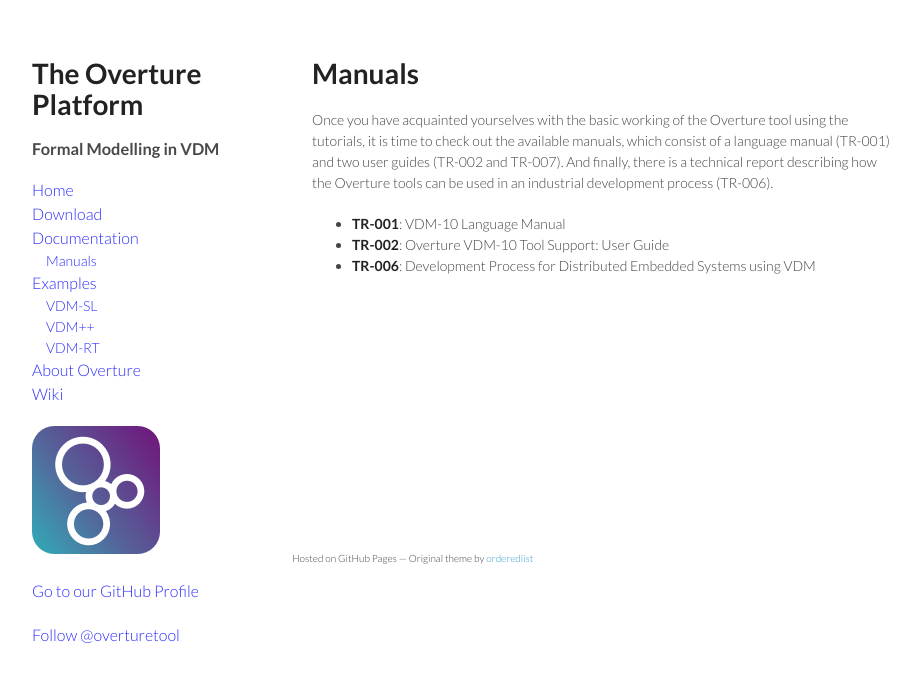
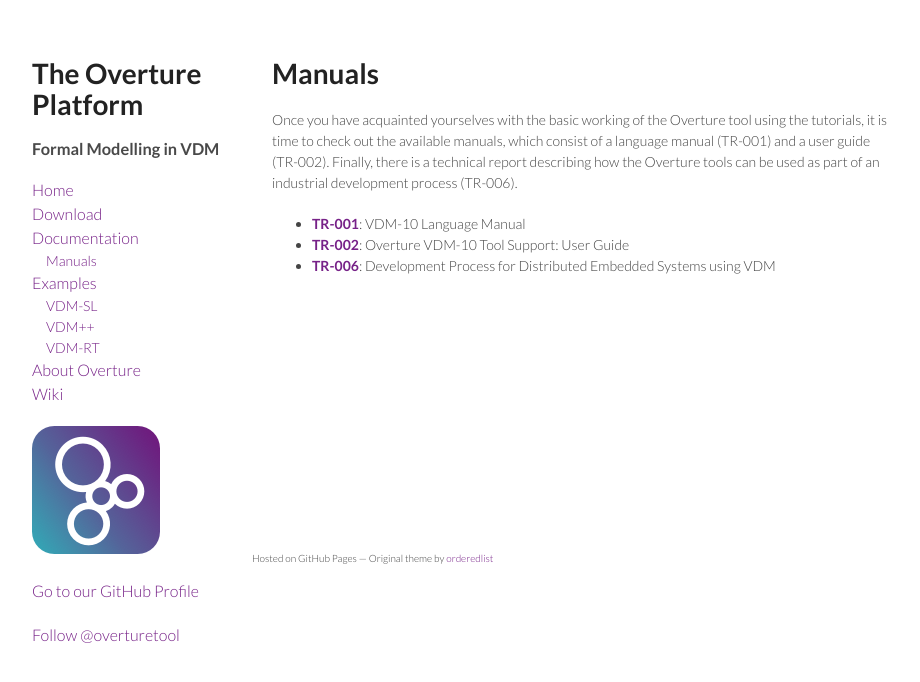
Before and after one commit to overturetool/overturetool.github.io, a Jekyll site: the page built from manuals/index.md, in a window 1280 px wide. Shown: the top 682 px of the page, without its empty margins (178-1098 px from the left). Built offline with Jekyll 4.4.1, drawn with Linux system fonts in a browser that asks for light colours; Markdown is read by kramdown in place of the engine named in the settings.

Commit message:
Typo and format correction

```diff
--- a/_layouts/default.html
+++ b/_layouts/default.html
@@ -31,13 +31,13 @@
             <ul>
               <li><a href="{{ site.url }}/examples/vdmsl/">VDM-SL</a></li>
               <li><a href="{{ site.url }}/examples/vdm++/">VDM++</a></li>
-              <li><a href="{{ site.url }}/examples/vdmrt/">VDM-RT</li>
+              <li><a href="{{ site.url }}/examples/vdmrt/">VDM-RT</a></li>
             </ul>
           </li>
           <li><a href="{{ site.url }}/about/">About Overture</a></li>
           <li><a href="http://wiki.overturetool.org/index.php/Main_Page">Wiki</a></li>
         </ul>
-        <p><img src="{{ site.url }}/images/Overture_icon_128x128.png" alt="Overture Tool"></p>
+        <p><img src="{{ site.url }}/images/Overture-logo.png" alt="Overture Tool"></p>
         <p><a href="https://github.com/overturetool">Go to our GitHub Profile</a></p>
         <p><a href="http://twitter.com/overturetool">Follow @overturetool</a></p>
       </header>
--- a/css/styles.css
+++ b/css/styles.css
@@ -33,7 +33,7 @@
 }
 
 a {
-  color:#39c;
+  color:#728;
   font-weight:400;
   text-decoration:none;
 }
@@ -44,13 +44,13 @@
 
 a small {
   font-size:11px;
-  color:#777;
+  color:#728;
   margin-top:-0.6em;
   display:block;
 }
 
 a:hover small {
-  color:#777;
+  color:#728;
 }
 
 .wrapper {
@@ -104,24 +104,24 @@
 }
 
 header {
-  width:260px;
+  width:220px;
   float:left;
   /*position:fixed;*/
 }
 
 header p a {
     font-size: 16px;
-    color: #2E2EFE;
+    color: #728;
+    /* color: #2E2EFE; */
 }
 
 header li a {
     font-size: 16px;
-    color: #2E2EFE;
+    color: #728;
 }
 
 header li li a {
     font-size: 14px;
-    color: #2E2EFE;
 }
 
 header ul {
@@ -193,6 +193,10 @@
   font-weight:700;
 }
 
+a strong {
+    color: #728;
+}
+
 /* header ul li + li { */
 /*   width:88px; */
 /*   border-left:1px solid #fff; */
@@ -214,7 +218,7 @@
 }
 
 section {
-  width:580px;
+  width:620px;
   float:right;
   padding-bottom:50px;
 }
@@ -275,6 +279,10 @@
     right:50px;
     top:52px;
   }
+
+  header ul ul {
+      position: static;
+  }
 }
 
 @media print, screen and (max-width: 720px) {
--- a/manuals/index.md
+++ b/manuals/index.md
@@ -7,9 +7,9 @@
 
 Once you have acquainted yourselves with the basic working of the
 Overture tool using the tutorials, it is time to check out the
-available manuals, which consist of a language manual (TR-001) and two
-user guides (TR-002 and TR-007). And finally, there is a technical
-report describing how the Overture tools can be used in an industrial
+available manuals, which consist of a language manual (TR-001) and a
+user guide (TR-002).  Finally, there is a technical report describing
+how the Overture tools can be used as part of an industrial
 development process (TR-006).
 
 - [**TR-001**]({{ site.url }}/files/VDM10_lang_man.pdf): VDM-10 Language Manual
```
Also changed, not shown: about/index.md (+4 -3 lines), documentation/index.md (+1 -1 lines), index.md (+2 -2 lines), images/Overture-logo.png (renamed from images/Overture_icon_128x128.png), images/au-eng.png (added), 1 other file.
